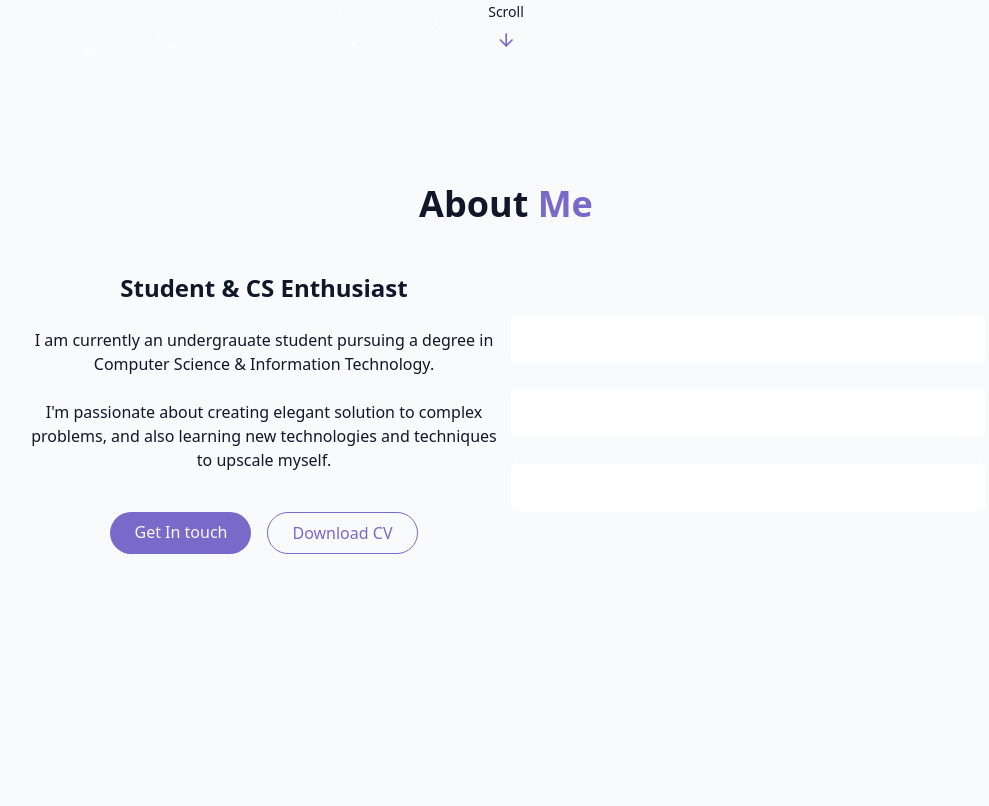
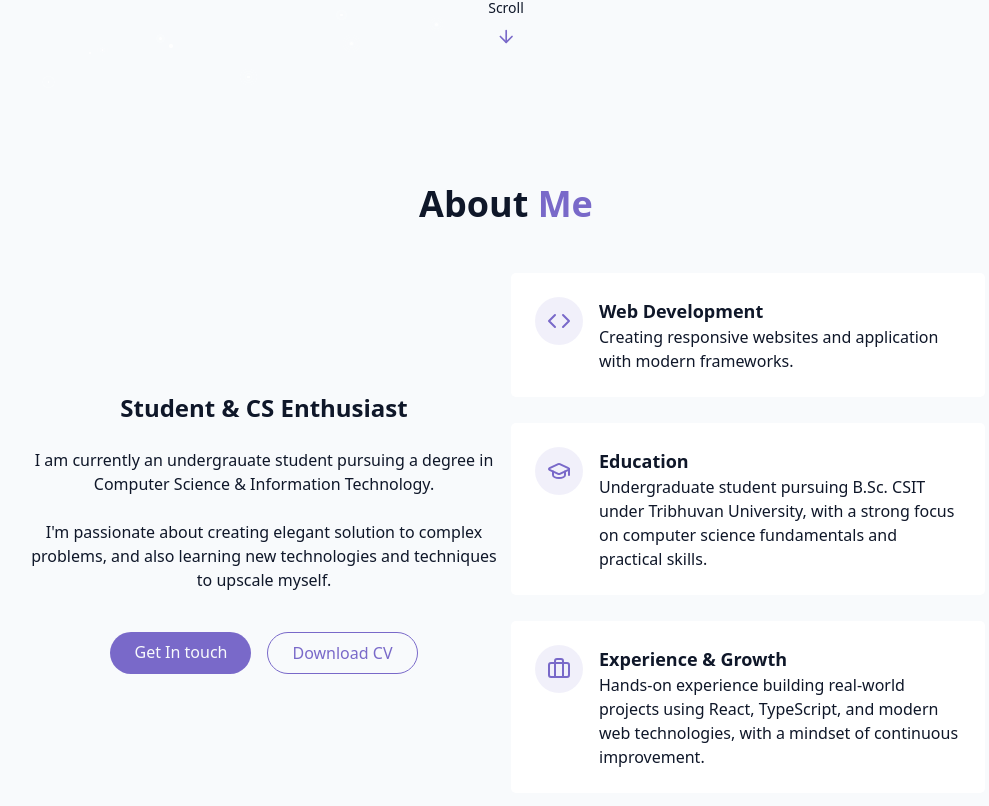
Before and after one commit to Gcvishwas/Portfolio, a React (Vite) app: page / in a window 1280 px wide. Shown: the part 712-1518 px from the top of the page, without its empty margins (134-1123 px from the left). Before the commit the page ends 1362 px from the top, so only its background shows below. Built offline with nearby package versions, Linux system fonts and the light colour scheme.

Commit message:
About component final complete

```diff
--- a/src/Components/About.tsx
+++ b/src/Components/About.tsx
@@ -1,3 +1,5 @@
+import { Briefcase, Code, GraduationCap } from "lucide-react";
+
 const About = () => {
   return (
     <section id="about" className="py-24 px-4 relative">
@@ -32,10 +34,49 @@ const About = () => {
           </div>
           <div className="grid grid-cols-1 gap-6">
             <div className="gradient-border p-6 card hover">
-              <div className="flex items-start gap-4"></div>
+              <div className="flex items-start gap-4">
+                <div className="p-3 rounded-full bg-primary/10">
+                  <Code className="h-6 w-6 text-primary" />
+                </div>
+                <div className="text-left">
+                  <h1 className="font-semibold text-lg">Web Development</h1>
+                  <p className="text-muted-foreground">
+                    Creating responsive websites and application with modern
+                    frameworks.
+                  </p>
+                </div>
+              </div>
             </div>
-            <div className="gradient-border p-6 card hover"></div>
-            <div className="gradient-border p-6 card hover"></div>
+            <div className="gradient-border p-6 card hover">
+              <div className="flex items-start gap-4">
+                <div className="p-3 rounded-full bg-primary/10">
+                  <GraduationCap className="h-6 w-6 text-primary" />
+                </div>
+                <div className="text-left">
+                  <h1 className="font-semibold text-lg">Education</h1>
+                  <p className="text-muted-foreground">
+                    Undergraduate student pursuing B.Sc. CSIT under Tribhuvan
+                    University, with a strong focus on computer science
+                    fundamentals and practical skills.
+                  </p>
+                </div>
+              </div>
+            </div>
+            <div className="gradient-border p-6 card hover">
+              <div className="flex items-start gap-4">
+                <div className="p-3 rounded-full bg-primary/10">
+                  <Briefcase className="h-6 w-6 text-primary" />
+                </div>
+                <div className="text-left">
+                  <h1 className="font-semibold text-lg">Experience & Growth</h1>
+                  <p className="text-muted-foreground">
+                    Hands-on experience building real-world projects using
+                    React, TypeScript, and modern web technologies, with a
+                    mindset of continuous improvement.
+                  </p>
+                </div>
+              </div>
+            </div>
           </div>
         </div>
       </div>
```
